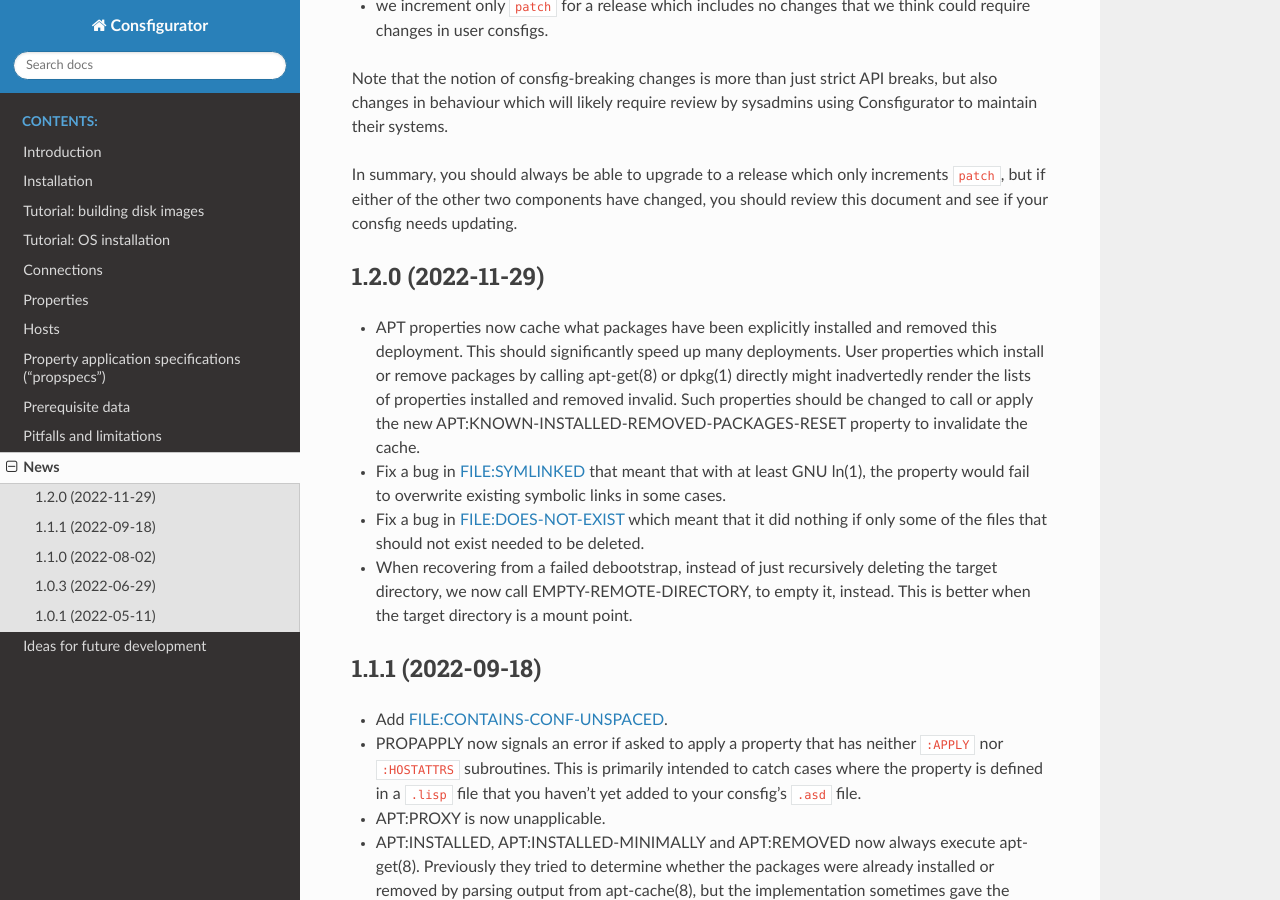
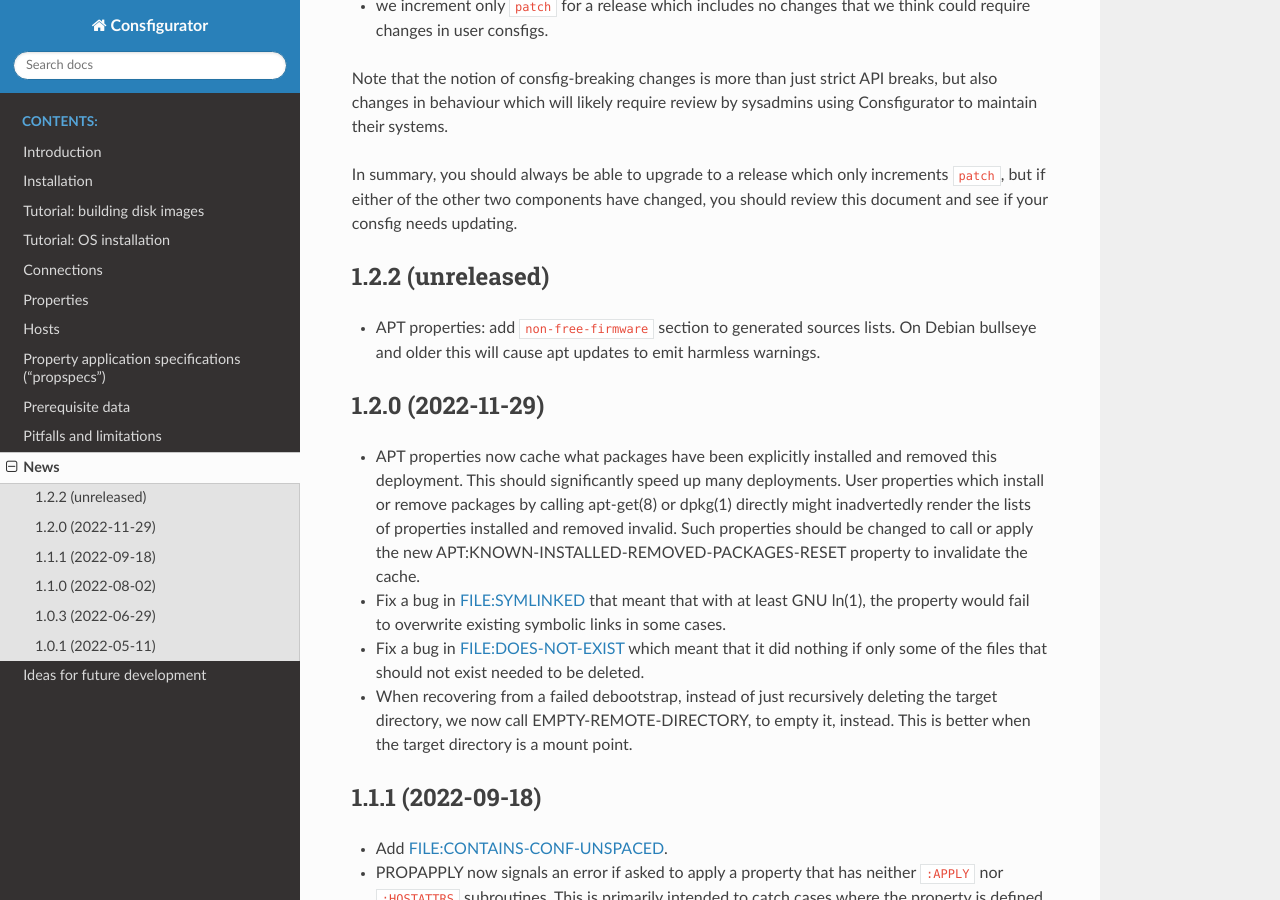
Before and after one commit to spwhitton/consfigurator, a Sphinx documentation site: the page built from doc/news.rst, in a window 1280 px wide and 900 px high, scrolled down 386 px. Built offline with Sphinx 7.4.7 and the Read the Docs theme 2.0.0, drawn with Linux system fonts in a browser that asks for light colours.

Commit message:
APT properties: add non-free-firmware to generated sources lists
Signed-off-by: Sean Whitton <spwhitton@spwhitton.name>

```diff
--- a/doc/news.rst
+++ b/doc/news.rst
@@ -22,6 +22,13 @@
 In summary, you should always be able to upgrade to a release which only
 increments ``patch``, but if either of the other two components have changed,
 you should review this document and see if your consfig needs updating.
+
+1.2.2 (unreleased)
+------------------
+
+- APT properties: add ``non-free-firmware`` section to generated sources
+  lists.  On Debian bullseye and older this will cause apt updates to emit
+  harmless warnings.
 
 1.2.0 (2022-11-29)
 ------------------
```
Also changed, not shown: 1 other file.
